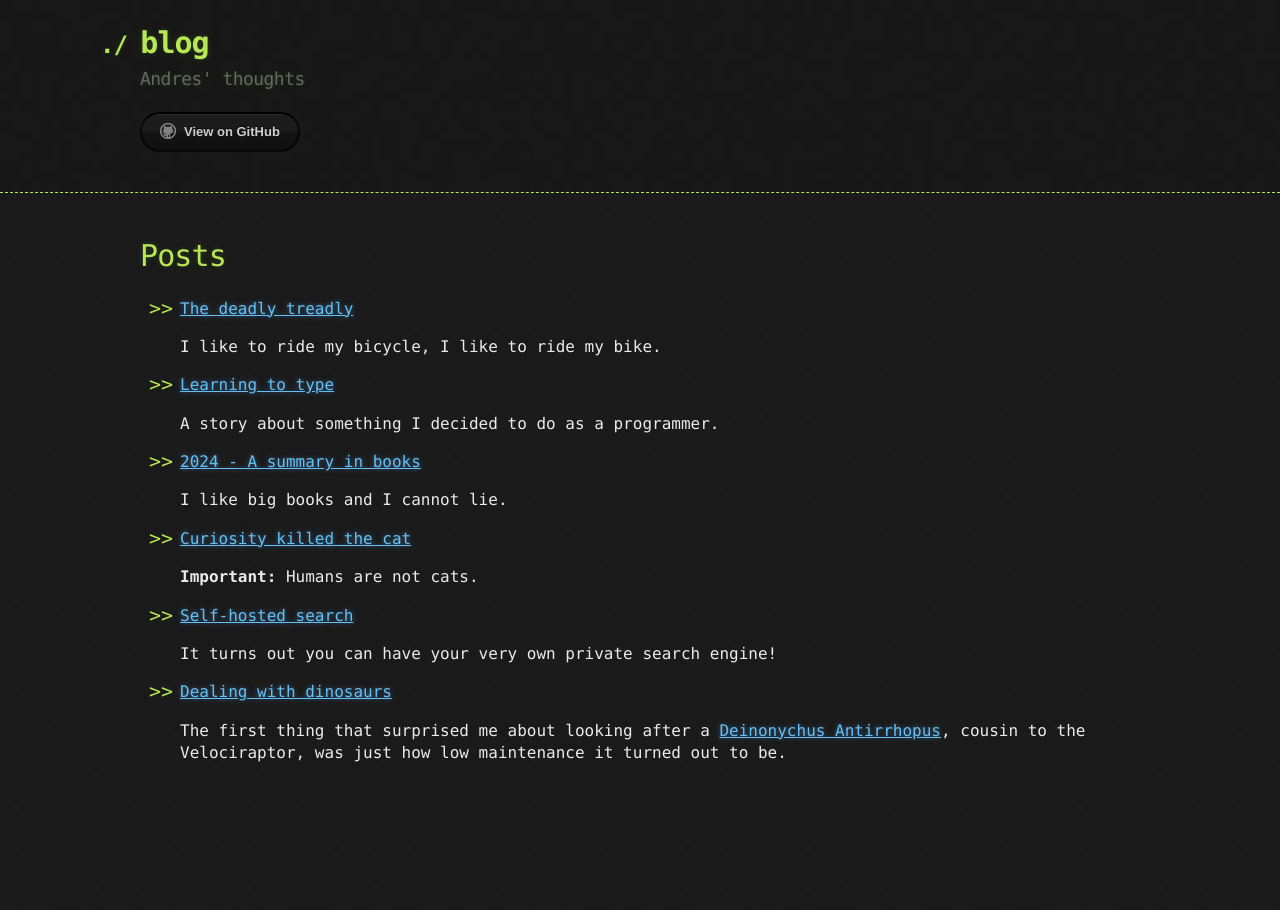
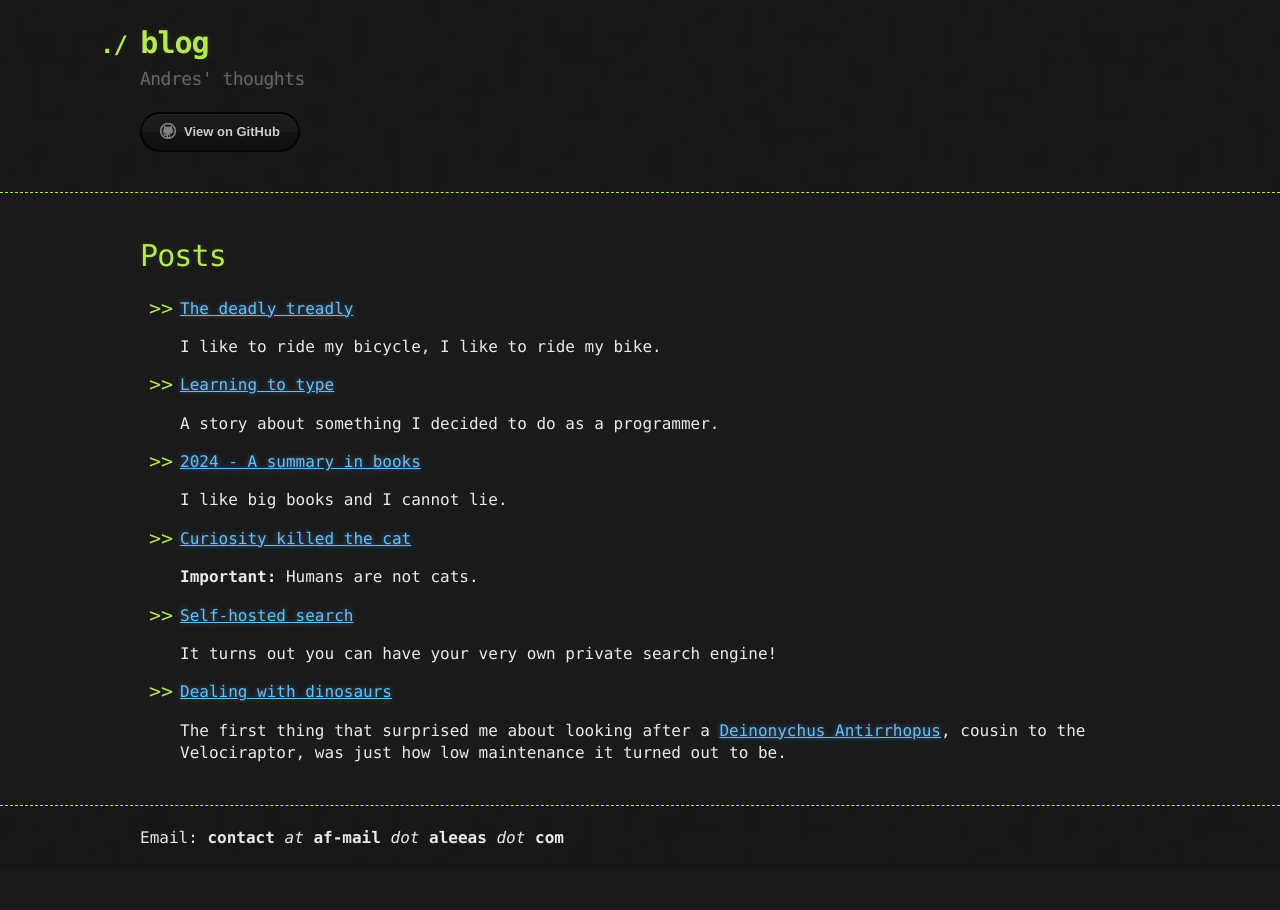
Before and after one commit to andresfredes/andresfredes.github.io, a Jekyll site: the page built from index.markdown, in a window 1280 px wide. Built offline with Jekyll 4.4.1, drawn with Linux system fonts in a browser that asks for light colours.

Commit message:
Added footer with contact details; minor styling update

```diff
--- /dev/null
+++ b/_includes/foot-custom.html
@@ -0,0 +1 @@
+Email: <b>contact</b> <i>at</i> <b>af-mail</b> <i>dot</i> <b>aleeas</b> <i>dot</i> <b>com</b>
--- a/_layouts/default.html
+++ b/_layouts/default.html
@@ -34,6 +34,11 @@
       </section>
     </div>
 
+    <footer>
+      <div class="container">
+        {% include foot-custom.html %}
+      </div>
+    </footer>
 
   </body>
 </html>
--- a/_sass/jekyll-theme-hacker.scss
+++ b/_sass/jekyll-theme-hacker.scss
@@ -266,3 +266,11 @@ a {
 #a-title {
   text-decoration: none;
 }
+
+footer {
+  background: rgba(0, 0, 0, 0.1);
+  width: 100%;
+  border-top: 1px dashed $conifer;
+  padding: 20px 0;
+  margin: 40px 0 40px 0;
+}
```
Also changed, not shown: assets/css/style.scss (line endings or trailing spaces).
